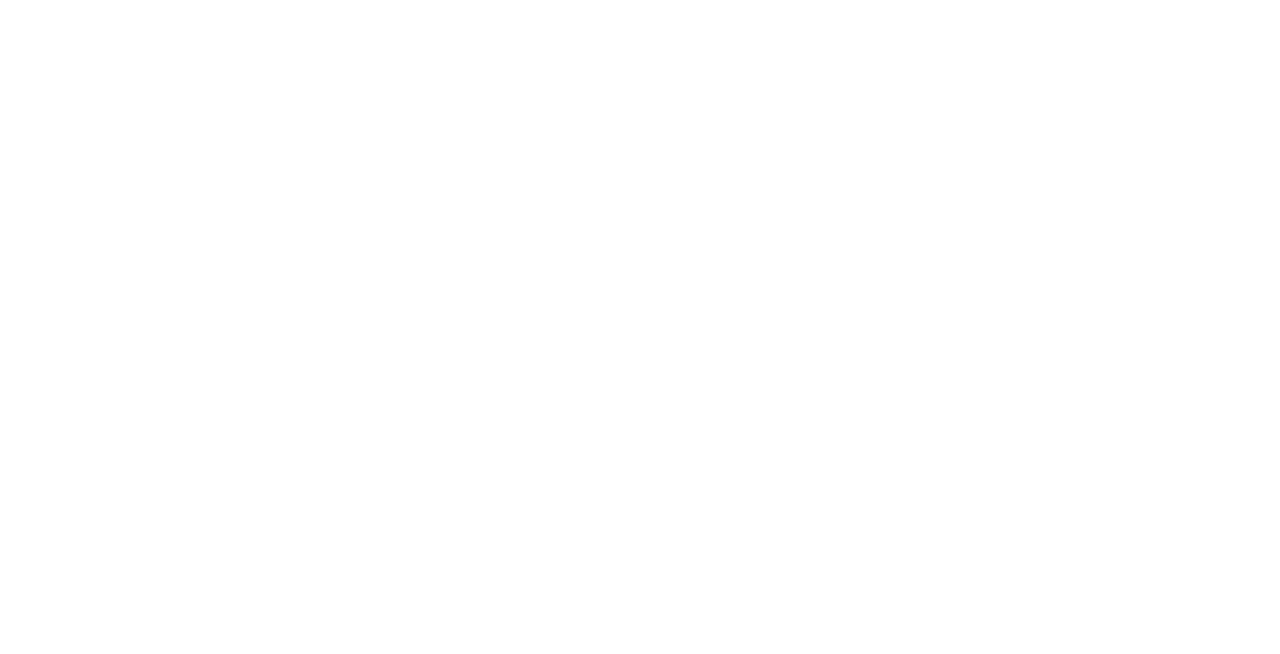
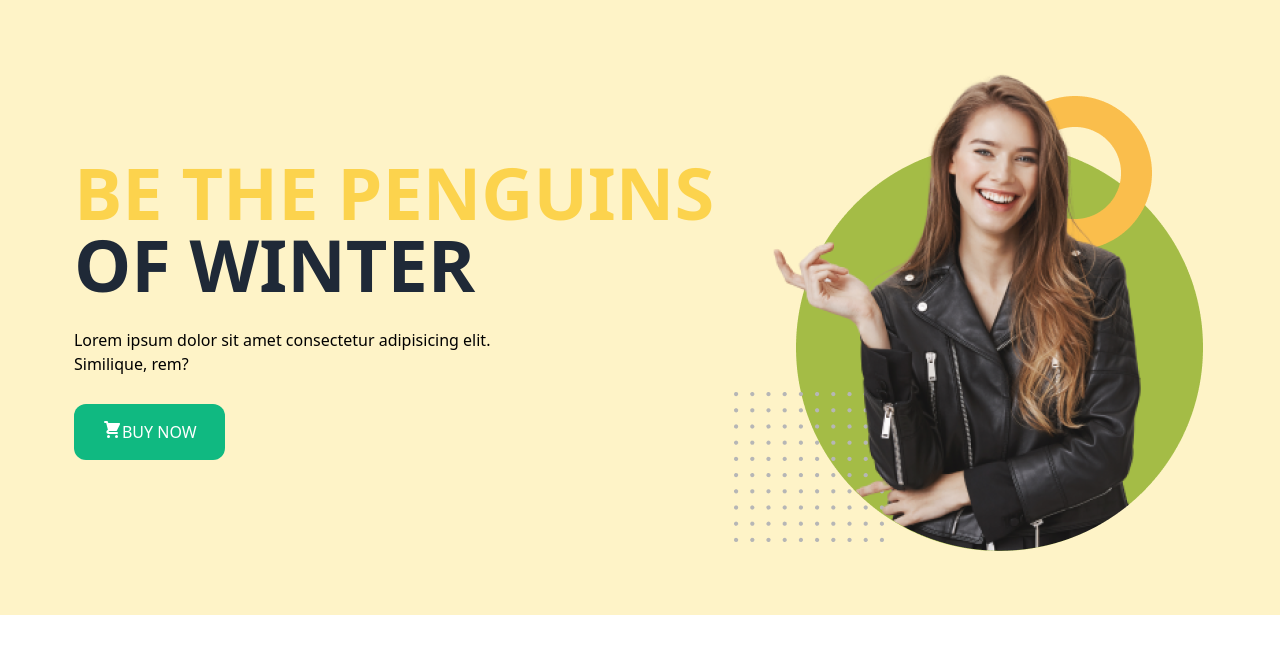
Before and after one commit to mahi1212/Penguin-Fashion, a plain HTML site: page index.html in a window 1280 px wide. Drawn offline with nearby package versions, Linux system fonts and the light colour scheme.

Commit message:
header section done

```diff
--- a/index.html
+++ b/index.html
@@ -5,8 +5,28 @@
     <meta http-equiv="X-UA-Compatible" content="IE=edge">
     <meta name="viewport" content="width=device-width, initial-scale=1.0">
     <title>Penguin Fashion</title>
+    <!------------------ Tailwindcss cdn --------------->
+	<link href="https://unpkg.com/tailwindcss@^2/dist/tailwind.min.css" rel="stylesheet">
 </head>
 <body>
-
+    <header class="bg-yellow-100 px-16">
+        <section class="container flex items-center justify-around py-16">
+            <div class="space-y-7">
+                <h1 class="text-7xl font-bold uppercase"><span class="text-yellow-300">Be the penguins </span>
+                    <br><span class="text-gray-800">Of winter</span></h1>
+                <p class="w-2/3">Lorem ipsum dolor sit amet consectetur adipisicing elit. Similique, rem?</p>
+                <button class="flex text-white uppercase px-7 py-4 bg-green-500 rounded-xl font-medium">
+                    <svg xmlns="http://www.w3.org/2000/svg" class="h-5 w-5" viewBox="0 0 20 20" fill="currentColor">
+                        <path d="M3 1a1 1 0 000 2h1.22l.305 1.222a.997.997 0 00.01.042l1.358 5.43-.893.892C3.74 11.846 4.632 14 6.414 14H15a1 1 0 000-2H6.414l1-1H14a1 1 0 00.894-.553l3-6A1 1 0 0017 3H6.28l-.31-1.243A1 1 0 005 1H3zM16 16.5a1.5 1.5 0 11-3 0 1.5 1.5 0 013 0zM6.5 18a1.5 1.5 0 100-3 1.5 1.5 0 000 3z" />
+                    </svg>Buy Now
+                </button>
+            </div>
+            <div>
+                <img src="images/model.png" alt="">
+            </div>
+        </section>
+    </header>
+    <main></main>
+    <footer></footer>
 </body>
 </html>
```
